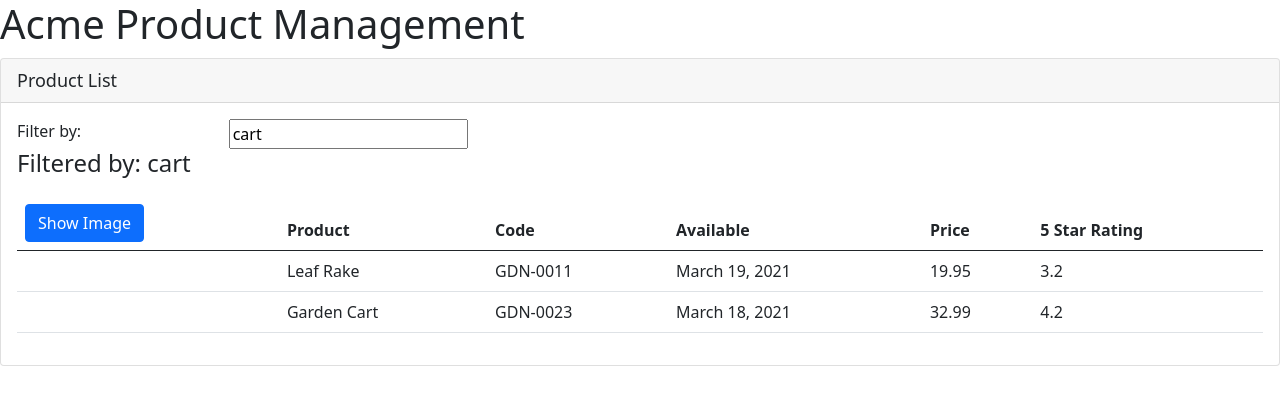
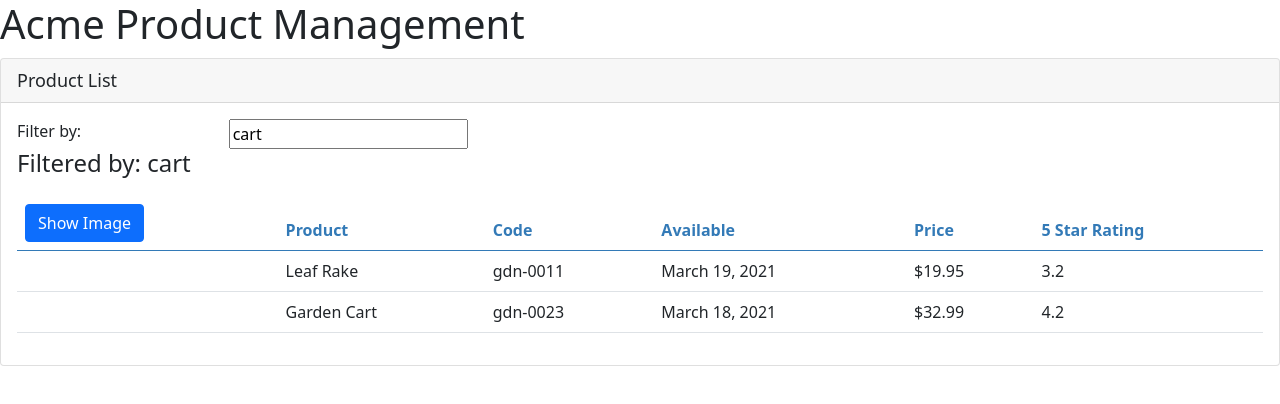
Before and after one commit to glaudsonsilva/apm, an Angular app: page / in a window 1280 px wide. Shown: the top 404 px of the page. Built offline with nearby package versions, Linux system fonts and the light colour scheme.

Commit message:
component stylesheet

```diff
--- /dev/null
+++ b/src/app/products/product-list.component.css
@@ -0,0 +1,3 @@
+thead{
+    color: #337AB7;
+}
--- a/src/app/products/product-list.component.html
+++ b/src/app/products/product-list.component.html
@@ -42,9 +42,9 @@
               />
             </td>
             <td>{{ product.productName }}</td>
-            <td>{{ product.productCode }}</td>
+            <td>{{ product.productCode | lowercase }}</td>
             <td>{{ product.releaseDate }}</td>
-            <td>{{ product.price }}</td>
+            <td>{{ product.price | currency: 'USD':'symbol':'1.2-2'}}</td>
             <td>{{ product.starRating }}</td>
           </tr>
         </tbody>
--- a/src/app/products/product-list.component.ts
+++ b/src/app/products/product-list.component.ts
@@ -1,8 +1,10 @@
 import { Component } from '@angular/core';
+import { IProduct } from './product';
 
 @Component({
   selector: 'pm-products',
   templateUrl: './product-list.component.html',
+  styleUrls: ['./product-list.component.css']
 })
 export class ProductListComponent {
   pageTitle = 'Product List';
@@ -10,7 +12,7 @@
   imageMargin = 2;
   showImage = false;
   listFilter: string = 'cart';
-  products: any[] = [
+  products: IProduct[] = [
     {
       productId: 1,
       productName: 'Leaf Rake',
--- /dev/null
+++ b/src/app/products/product.ts
@@ -0,0 +1,10 @@
+export interface IProduct{
+    productId: number;
+    productName: string;
+    productCode: string;
+    releaseDate: string;
+    price: number;
+    description: string;
+    starRating: number;
+    imageUrl: string;
+}
```
